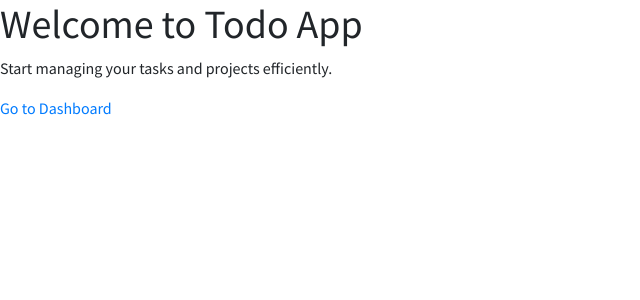
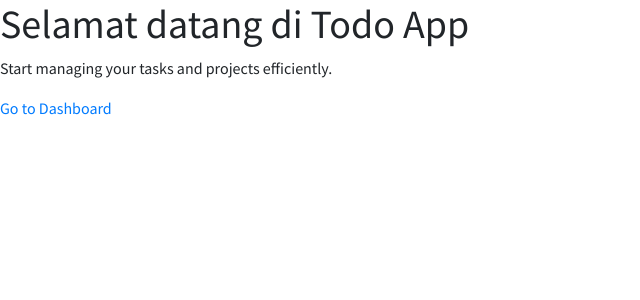
Before and after one commit to thoriqdharmawan/ci-3-todo-app, a CodeIgniter app: page /todo-app/ in a window 1280 px wide. Shown: the top 300 px of the page, without its empty margins (0-640 px from the left). Run offline with CodeIgniter, Linux system fonts and the light colour scheme; some libraries are stand-ins or nearby versions.

Commit message:
chore: change title

```diff
--- a/application/views/pages/landing_page.php
+++ b/application/views/pages/landing_page.php
@@ -1,3 +1,3 @@
-<h1>Welcome to Todo App</h1>
+<h1>Selamat datang di Todo App</h1>
 <p>Start managing your tasks and projects efficiently.</p>
 <a href="<?php echo base_url('dashboard'); ?>">Go to Dashboard</a>
```
